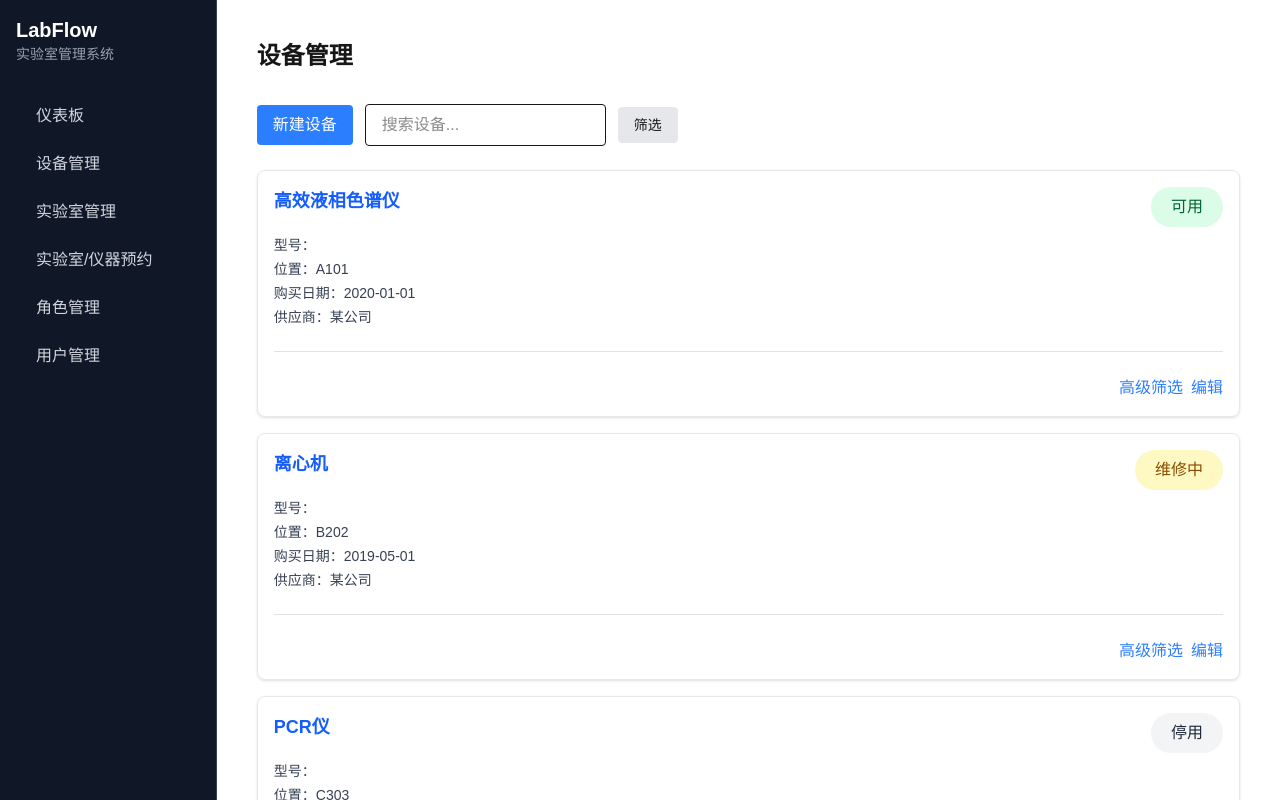
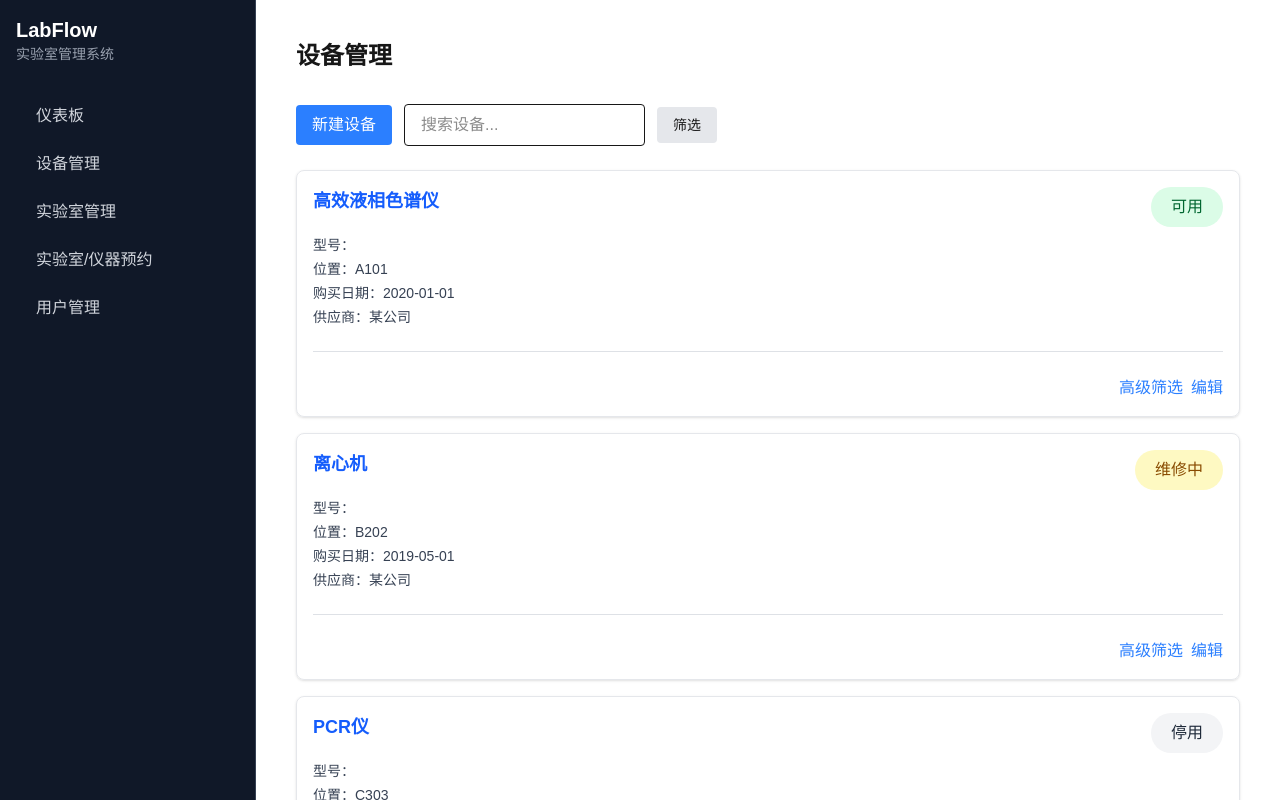
Before and after one commit to upzhuimeng/LabFlow, a Next.js app in the folder frontend/: page /instrument in a window 1280 px wide. Shown: the top 800 px of the page. Built offline with nearby package versions, Linux system fonts and the light colour scheme.

Commit message:
fix(fe|sidebar):取消角色管理，将侧边栏固定在左侧，不会因为页面滑动出现侧边栏也滑到上面

```diff
--- a/frontend/app/layout.js
+++ b/frontend/app/layout.js
@@ -18,7 +18,7 @@ export const metadata = {
 
 function Sidebar() {
   return (
-    <div className="h-screen w-64 bg-gray-900 border-r border-gray-700 p-4">
+        <div className="fixed left-0 top-0 h-screen w-64 bg-gray-900 border-r border-gray-700 p-4">
           <div className="mb-8">
             <h1 className="text-xl font-bold text-white">LabFlow</h1>
             <p className="text-gray-400 text-sm">实验室管理系统</p>
@@ -37,9 +37,9 @@ function Sidebar() {
             <a href="/reservation" className="flex items-center p-2 text-gray-300 hover:text-white hover:bg-gray-800 rounded-lg transition-colors">
               <span className="ml-3">实验室/仪器预约</span>
             </a>
-        <a href="/role" className="flex items-center p-2 text-gray-300 hover:text-white hover:bg-gray-800 rounded-lg transition-colors">
-          <span className="ml-3">角色管理</span>
-        </a>
+            {/*<a href="/role" className="flex items-center p-2 text-gray-300 hover:text-white hover:bg-gray-800 rounded-lg transition-colors">*/}
+            {/*  <span className="ml-3">角色管理</span>*/}
+            {/*</a>*/}
             <a href="/user" className="flex items-center p-2 text-gray-300 hover:text-white hover:bg-gray-800 rounded-lg transition-colors">
               <span className="ml-3">用户管理</span>
             </a>
@@ -52,6 +52,7 @@ function Sidebar() {
           {/*  </div>*/}
           {/*</div>*/}
         </div>
+
   );
 }
 
@@ -61,10 +62,10 @@ export default function RootLayout({ children }) {
       <body
         className={`${geistSans.variable} ${geistMono.variable} antialiased`}
       >
-      <div className="flex">
       <Sidebar />
+      <main className="ml-64">
           {children}
-      </div>
+      </main>
       </body>
     </html>
   );
```
Lines whose indentation alone changed are shown as unchanged.
